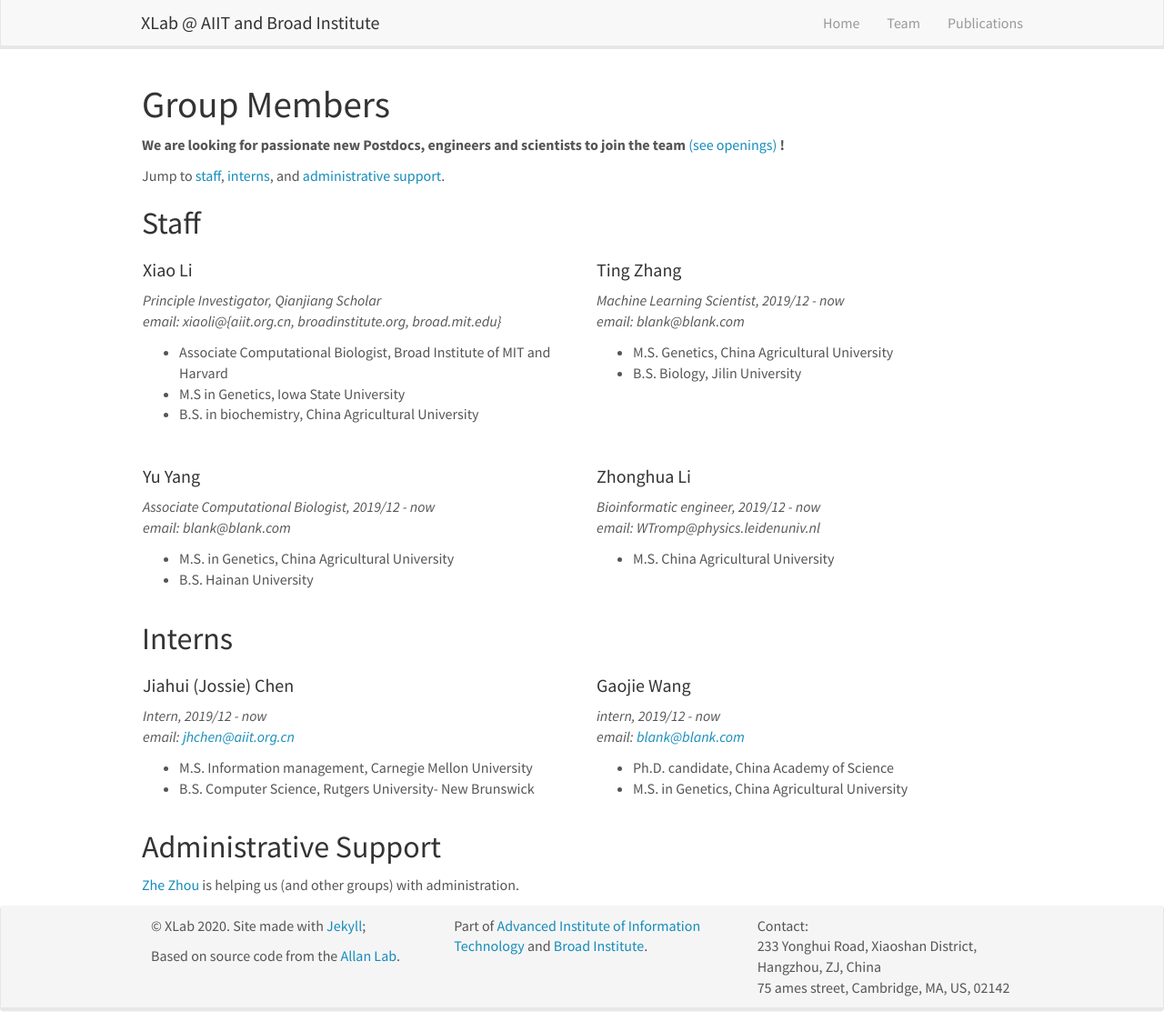
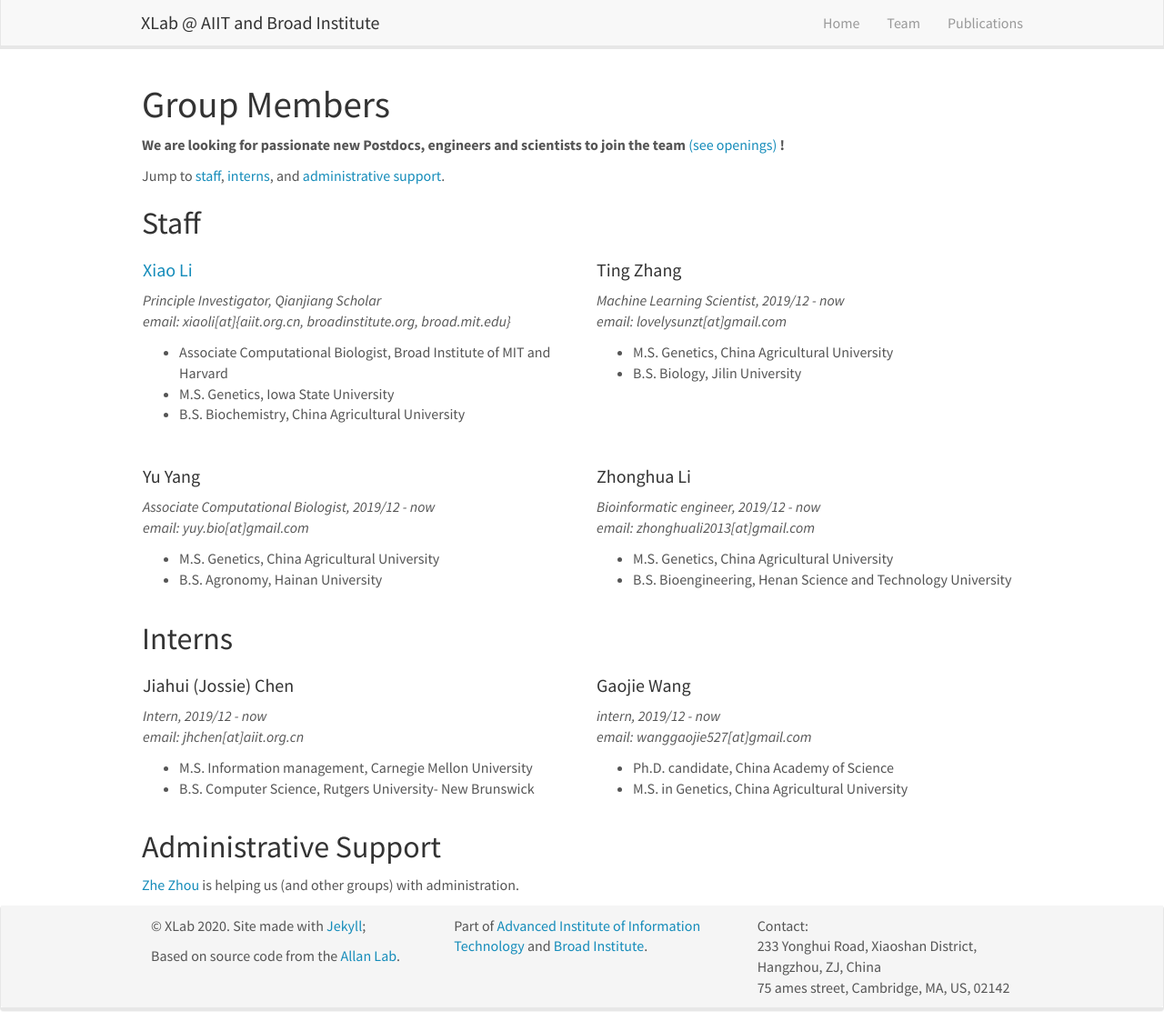
Before and after one commit to x-lab/x-lab.github.io, a Jekyll site: the page built from _pages/team.md, in a window 1280 px wide and 1134 px high. Shown: the whole window at 91% size. Built offline with Jekyll 4.4.1, drawn with Linux system fonts in a browser that asks for light colours; nearby versions of some CDN libraries.

Commit message:
add emails and personal website

```diff
--- a/_data/interns.yml
+++ b/_data/interns.yml
@@ -11,7 +11,7 @@
 - name: Jiahui (Jossie) Chen
   photo: Jacky.jpg
   info: Intern, 2019/12 - now
-  email: jhchen@aiit.org.cn
+  email: jhchen[at]aiit.org.cn
   number_educ: 2
   education1: M.S. Information management, Carnegie Mellon University
   education2: B.S. Computer Science, Rutgers University- New Brunswick
@@ -19,7 +19,7 @@
 - name: Gaojie Wang
   photo: Maarten.png
   info: intern, 2019/12 - now
-  email: blank@blank.com
+  email: wanggaojie527[at]gmail.com
   number_educ: 2
   education1: Ph.D. candidate, China Academy of Science
   education2: M.S. in Genetics, China Agricultural University
--- a/_data/staff.yml
+++ b/_data/staff.yml
@@ -1,16 +1,18 @@
-- name: Xiao Li
+- name: <a href="https://xiaoli0.github.io">Xiao Li</a>
   photo: Milan.jpg
   info: Principle Investigator, Qianjiang Scholar
-  email: xiaoli@{aiit.org.cn, broadinstitute.org, broad.mit.edu}
+  email: xiaoli[at]{aiit.org.cn, broadinstitute.org, broad.mit.edu}
+  github: <a href="https://github.com/xiaoli0">github</a>
   number_educ: 3
+  twitter: <a href="https://twitter.com/xiaolicbs">twitter</a>
   education1: Associate Computational Biologist, Broad Institute of MIT and Harvard
-  education2: M.S in Genetics, Iowa State University
-  education3: B.S. in biochemistry, China Agricultural University
+  education2: M.S. Genetics, Iowa State University
+  education3: B.S. Biochemistry, China Agricultural University
 
 - name: Ting Zhang
   photo: Koen.jpg
   info: Machine Learning Scientist, 2019/12 - now
-  email: blank@blank.com
+  email: lovelysunzt[at]gmail.com
   number_educ: 2
   education1: M.S. Genetics, China Agricultural University
   education2: B.S. Biology, Jilin University
@@ -18,15 +20,15 @@
 - name: Yu Yang
   photo: Damianos.jpg
   info: Associate Computational Biologist, 2019/12 - now
-  email: blank@blank.com
+  email: yuy.bio[at]gmail.com
   number_educ: 2
-  education1: M.S. in Genetics, China Agricultural University
-  education2: B.S. Hainan University
+  education1: M.S. Genetics, China Agricultural University
+  education2: B.S. Agronomy, Hainan University
 
 - name: Zhonghua Li
   photo: website_pic_willem.jpg
   info: Bioinformatic engineer, 2019/12 - now
-  email: WTromp@physics.leidenuniv.nl
-  number_educ: 1
-  education1: M.S. China Agricultural University
-  education2: B.S.
+  email: zhonghuali2013[at]gmail.com
+  number_educ: 2
+  education1: M.S. Genetics, China Agricultural University
+  education2: B.S. Bioengineering, Henan Science and Technology University
--- a/_pages/team.md
+++ b/_pages/team.md
@@ -87,7 +87,7 @@ Jump to [staff](#staff), [interns](#master-and-bachelor-students), and [administ
 
 <div class="col-sm-6 clearfix">
   <h4>{{ member.name }}</h4>
-  <i>{{ member.info }}<br>email: <{{ member.email }}></i>
+  <i>{{ member.info }}<br>email: {{ member.email }}</i>
   <ul style="overflow: hidden">
 
   {% if member.number_educ == 1 %}
```
